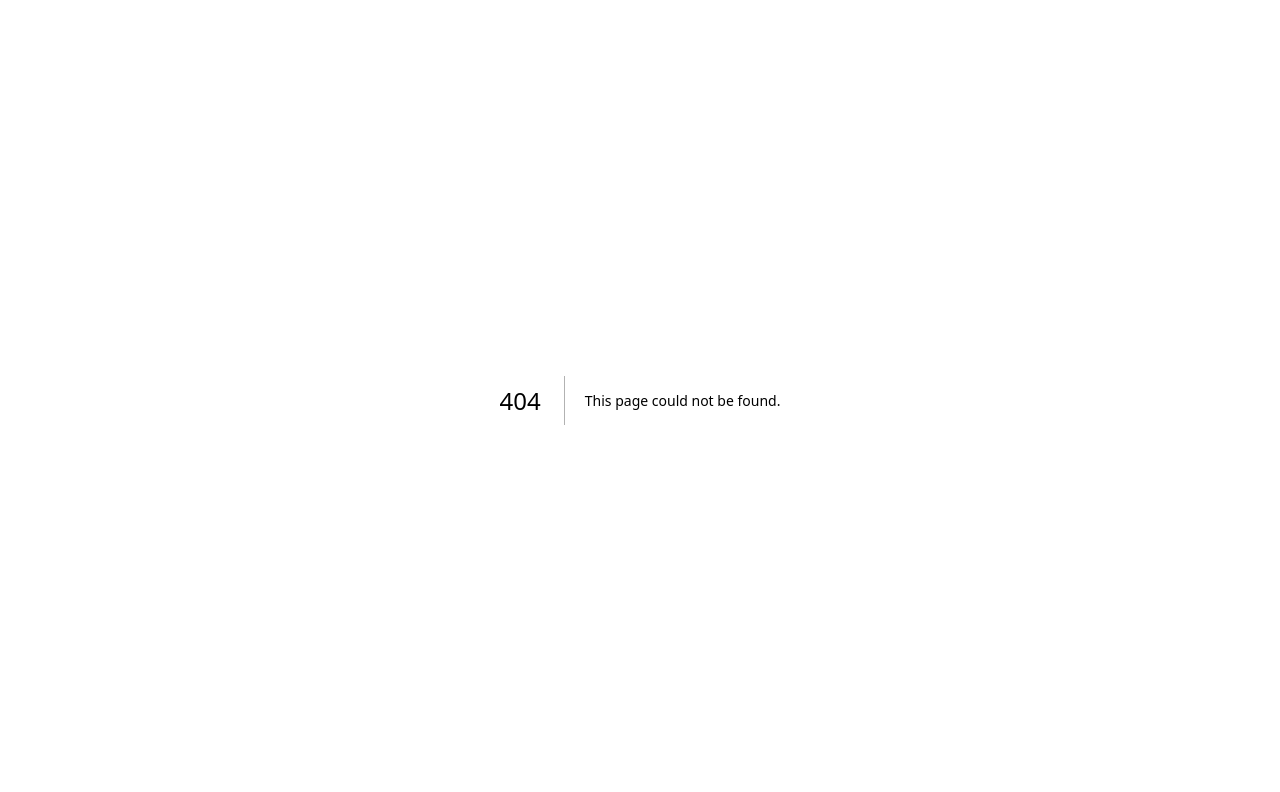
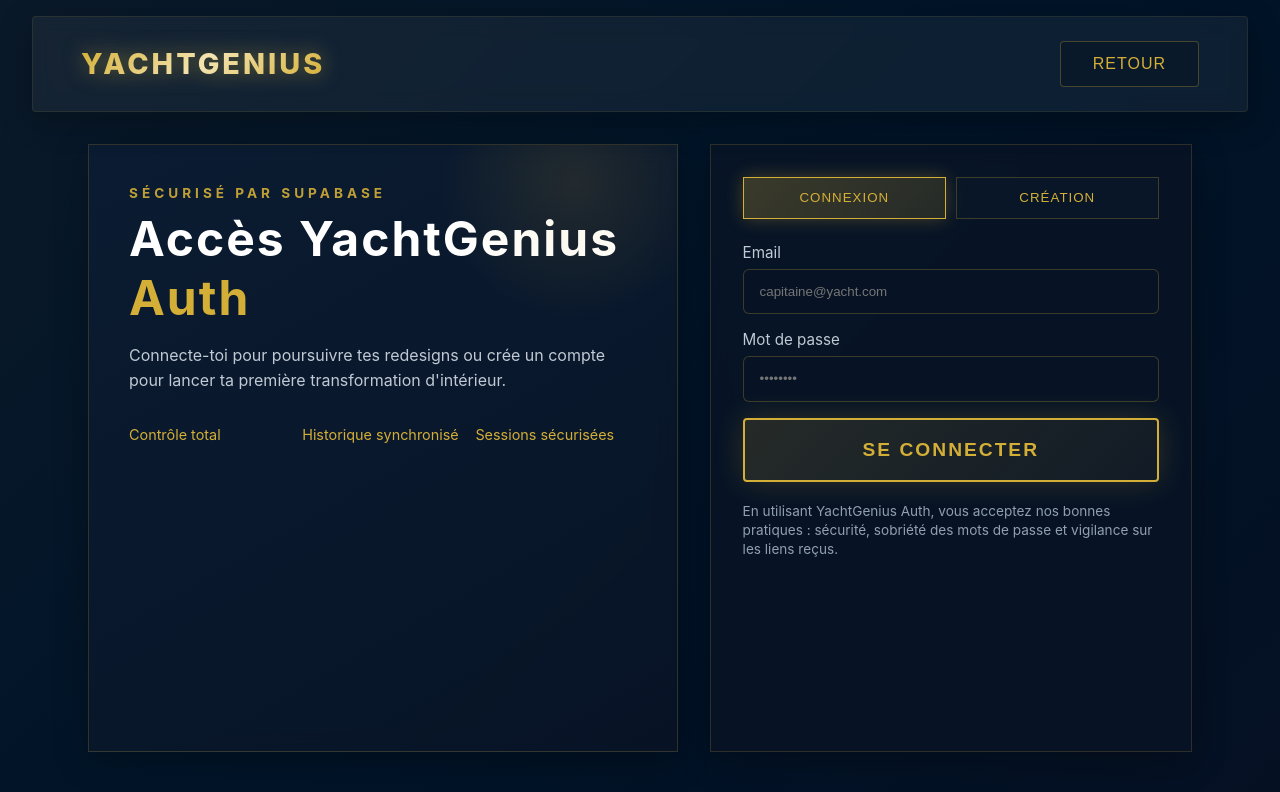
Before and after one commit to juliens-blip/yachtinterior, a Next.js app: page /auth in a window 1280 px wide. Before the commit this address had no page. Shown: the top 792 px of the page. Built offline with nearby package versions, Linux system fonts and the light colour scheme; no server answers.

Commit message:
Add Supabase auth page and client setup

```diff
--- /dev/null
+++ b/app/auth/page.tsx
@@ -0,0 +1,159 @@
+'use client';
+
+import { useState } from 'react';
+import { useRouter } from 'next/navigation';
+import { supabase } from '../lib/supabaseClient';
+
+type Mode = 'signin' | 'signup';
+
+export default function AuthPage() {
+  const router = useRouter();
+  const [mode, setMode] = useState<Mode>('signin');
+  const [email, setEmail] = useState('');
+  const [password, setPassword] = useState('');
+  const [confirmPassword, setConfirmPassword] = useState('');
+  const [loading, setLoading] = useState(false);
+  const [error, setError] = useState('');
+  const [status, setStatus] = useState('');
+
+  const handleSubmit = async (event: React.FormEvent) => {
+    event.preventDefault();
+    setError('');
+    setStatus('');
+
+    if (mode === 'signup' && password !== confirmPassword) {
+      setError('Les mots de passe ne correspondent pas.');
+      return;
+    }
+
+    setLoading(true);
+
+    if (mode === 'signin') {
+      const { error: signInError } = await supabase.auth.signInWithPassword({
+        email,
+        password,
+      });
+
+      if (signInError) {
+        setError(signInError.message);
+      } else {
+        setStatus('Connexion réussie. Redirection en cours...');
+        router.push('/');
+      }
+    } else {
+      const { error: signUpError } = await supabase.auth.signUp({
+        email,
+        password,
+      });
+
+      if (signUpError) {
+        setError(signUpError.message);
+      } else {
+        setStatus('Compte créé. Vérifie tes emails pour confirmer ton adresse.');
+        setMode('signin');
+      }
+    }
+
+    setLoading(false);
+  };
+
+  return (
+    <div className="auth-page">
+      <nav className="navbar glass-panel auth-nav">
+        <div className="logo">YachtGenius</div>
+        <button className="btn-primary" onClick={() => router.push('/')}>
+          Retour
+        </button>
+      </nav>
+
+      <main className="auth-grid">
+        <section className="auth-hero glass-panel">
+          <p className="eyebrow">Sécurisé par Supabase</p>
+          <h1>
+            Accès YachtGenius
+            <span className="accent"> Auth</span>
+          </h1>
+          <p className="lead">
+            Connecte-toi pour poursuivre tes redesigns ou crée un compte pour lancer ta première
+            transformation d&apos;intérieur.
+          </p>
+          <div className="hero-highlight">
+            <p>Contrôle total</p>
+            <p>Historique synchronisé</p>
+            <p>Sessions sécurisées</p>
+          </div>
+        </section>
+
+        <section className="auth-card glass-panel">
+          <div className="mode-toggle">
+            <button
+              className={mode === 'signin' ? 'toggle active' : 'toggle'}
+              onClick={() => setMode('signin')}
+              type="button"
+            >
+              Connexion
+            </button>
+            <button
+              className={mode === 'signup' ? 'toggle active' : 'toggle'}
+              onClick={() => setMode('signup')}
+              type="button"
+            >
+              Création
+            </button>
+          </div>
+
+          <form className="auth-form" onSubmit={handleSubmit}>
+            <label className="field">
+              <span>Email</span>
+              <input
+                type="email"
+                placeholder="capitaine@yacht.com"
+                value={email}
+                onChange={(e) => setEmail(e.target.value)}
+                required
+              />
+            </label>
+
+            <label className="field">
+              <span>Mot de passe</span>
+              <input
+                type="password"
+                placeholder="••••••••"
+                value={password}
+                onChange={(e) => setPassword(e.target.value)}
+                required
+                minLength={6}
+              />
+            </label>
+
+            {mode === 'signup' && (
+              <label className="field">
+                <span>Confirme le mot de passe</span>
+                <input
+                  type="password"
+                  placeholder="••••••••"
+                  value={confirmPassword}
+                  onChange={(e) => setConfirmPassword(e.target.value)}
+                  required
+                  minLength={6}
+                />
+              </label>
+            )}
+
+            {error && <p className="status error">{error}</p>}
+            {status && <p className="status success">{status}</p>}
+
+            <button className="btn-gold full" type="submit" disabled={loading}>
+              {loading ? 'Traitement...' : mode === 'signin' ? 'Se connecter' : "Créer l'accès"}
+            </button>
+          </form>
+
+          <p className="hint">
+            En utilisant YachtGenius Auth, vous acceptez nos bonnes pratiques : sécurité, sobriété des
+            mots de passe et vigilance sur les liens reçus.
+          </p>
+        </section>
+      </main>
+    </div>
+  );
+}
--- a/app/globals.css
+++ b/app/globals.css
@@ -255,23 +255,32 @@
 }
 
 .highlight {
-  background: linear-gradient(135deg, #D4AF37 0%, #F4E4B0 50%, #D4AF37 100%);
+  background: linear-gradient(120deg, #ffffff 0%, #f6ecca 35%, #d4af37 70%, #f6ecca 100%);
   -webkit-background-clip: text;
   -webkit-text-fill-color: transparent;
   background-clip: text;
   position: relative;
   display: inline-block;
+  text-shadow:
+    0 2px 18px rgba(0, 0, 0, 0.6),
+    0 0 28px rgba(212, 175, 55, 0.55),
+    0 0 10px rgba(0, 0, 0, 0.45);
+  filter: drop-shadow(0 6px 14px rgba(0, 0, 0, 0.5));
+  -webkit-text-stroke: 1px rgba(0, 0, 0, 0.25);
 }
 
 .highlight::before {
   content: '';
   position: absolute;
-  width: 100%;
-  height: 100%;
-  background: #D4AF37;
-  opacity: 0.15;
-  filter: blur(30px);
+  width: 115%;
+  height: 130%;
+  top: -15%;
+  left: -7.5%;
+  background: linear-gradient(135deg, rgba(212, 175, 55, 0.32) 0%, rgba(244, 228, 176, 0.45) 60%, rgba(212, 175, 55, 0.32) 100%);
+  opacity: 0.4;
+  filter: blur(26px);
   z-index: -1;
+  pointer-events: none;
 }
 
 .hero-subtitle {
@@ -568,6 +577,170 @@
   }
 }
 
+/* Auth Page */
+.auth-page {
+  min-height: 100vh;
+  background: linear-gradient(135deg, #0a1929 0%, #001428 50%, #051023 100%);
+  display: flex;
+  flex-direction: column;
+}
+
+.auth-nav {
+  margin-bottom: 0;
+}
+
+.auth-grid {
+  flex: 1;
+  display: grid;
+  grid-template-columns: 1.1fr 0.9fr;
+  gap: 2rem;
+  padding: 2rem 3rem 3rem;
+  max-width: 1200px;
+  width: 100%;
+  align-self: center;
+}
+
+.auth-hero {
+  padding: 2.5rem;
+  background: linear-gradient(150deg, rgba(12, 28, 50, 0.9) 0%, rgba(8, 20, 38, 0.9) 100%);
+  border: 1px solid rgba(212, 175, 55, 0.2);
+  position: relative;
+  overflow: hidden;
+}
+
+.auth-hero::after {
+  content: '';
+  position: absolute;
+  top: -20%;
+  right: -10%;
+  width: 320px;
+  height: 320px;
+  background: radial-gradient(circle, rgba(212, 175, 55, 0.12) 0%, transparent 60%);
+  transform: rotate(-18deg);
+}
+
+.auth-hero h1 {
+  font-size: 3rem;
+  margin: 0.5rem 0 1rem;
+  letter-spacing: 2px;
+}
+
+.auth-hero .accent {
+  color: #d4af37;
+  display: block;
+}
+
+.eyebrow {
+  letter-spacing: 4px;
+  text-transform: uppercase;
+  color: rgba(212, 175, 55, 0.9);
+  font-weight: 700;
+  font-size: 0.85rem;
+}
+
+.lead {
+  color: #c0cad4;
+  line-height: 1.6;
+  max-width: 520px;
+}
+
+.hero-highlight {
+  margin-top: 2rem;
+  display: grid;
+  grid-template-columns: repeat(3, 1fr);
+  gap: 0.75rem;
+  font-size: 0.9rem;
+  color: #d4af37;
+}
+
+.auth-card {
+  padding: 2rem;
+  border: 1px solid rgba(212, 175, 55, 0.18);
+  background: rgba(8, 20, 38, 0.9);
+}
+
+.mode-toggle {
+  display: grid;
+  grid-template-columns: repeat(2, 1fr);
+  gap: 0.6rem;
+  margin-bottom: 1.5rem;
+}
+
+.toggle {
+  border: 1px solid rgba(212, 175, 55, 0.25);
+  background: rgba(10, 25, 41, 0.6);
+  color: #d4af37;
+  padding: 0.8rem 1rem;
+  text-transform: uppercase;
+  letter-spacing: 1px;
+  cursor: pointer;
+  transition: all 0.25s ease;
+}
+
+.toggle.active {
+  background: linear-gradient(135deg, rgba(212, 175, 55, 0.25) 0%, rgba(212, 175, 55, 0.15) 100%);
+  border-color: #d4af37;
+  box-shadow: 0 0 18px rgba(212, 175, 55, 0.3);
+}
+
+.auth-form {
+  display: flex;
+  flex-direction: column;
+  gap: 1rem;
+}
+
+.field {
+  display: flex;
+  flex-direction: column;
+  align-items: flex-start;
+  gap: 0.4rem;
+  text-align: left;
+  color: #c0cad4;
+  font-size: 0.95rem;
+}
+
+.field input {
+  width: 100%;
+  padding: 0.9rem 1rem;
+  border-radius: 6px;
+  border: 1px solid rgba(212, 175, 55, 0.25);
+  background: rgba(8, 20, 38, 0.9);
+  color: #fff;
+  outline: none;
+  transition: border 0.2s ease, box-shadow 0.2s ease;
+}
+
+.field input:focus {
+  border-color: #d4af37;
+  box-shadow: 0 0 0 3px rgba(212, 175, 55, 0.15);
+}
+
+.btn-gold.full {
+  width: 100%;
+  text-align: center;
+}
+
+.status {
+  margin: 0.25rem 0 0;
+  font-size: 0.9rem;
+  text-align: left;
+}
+
+.status.error {
+  color: #ff8b8b;
+}
+
+.status.success {
+  color: #6be3a0;
+}
+
+.hint {
+  margin-top: 1.25rem;
+  font-size: 0.85rem;
+  color: #91a0af;
+  line-height: 1.4;
+}
+
 /* Responsive Design */
 @media (max-width: 768px) {
   .hero-title,
@@ -608,4 +781,17 @@
   .results-header h2 {
     font-size: 1.8rem;
   }
+
+  .auth-grid {
+    grid-template-columns: 1fr;
+    padding: 1.5rem;
+  }
+
+  .auth-hero {
+    order: 2;
+  }
+
+  .auth-card {
+    order: 1;
+  }
 }
--- /dev/null
+++ b/app/lib/supabaseClient.ts
@@ -0,0 +1,12 @@
+'use client';
+
+import { createClient } from '@supabase/supabase-js';
+
+const supabaseUrl = process.env.NEXT_PUBLIC_SUPABASE_URL;
+const supabaseAnonKey = process.env.NEXT_PUBLIC_SUPABASE_ANON_KEY;
+
+if (!supabaseUrl || !supabaseAnonKey) {
+  throw new Error('Missing Supabase environment variables.');
+}
+
+export const supabase = createClient(supabaseUrl, supabaseAnonKey);
--- a/package.json
+++ b/package.json
@@ -12,6 +12,7 @@
   "dependencies": {
     "@google/genai": "^1.30.0",
     "@google/generative-ai": "^0.24.1",
+    "@supabase/supabase-js": "^2.87.1",
     "@types/node": "^24.10.1",
     "dotenv": "^17.2.3",
     "gsap": "^3.13.0",
```
Also changed, not shown: 1 other file (tests, documents, lock files or other folders).
